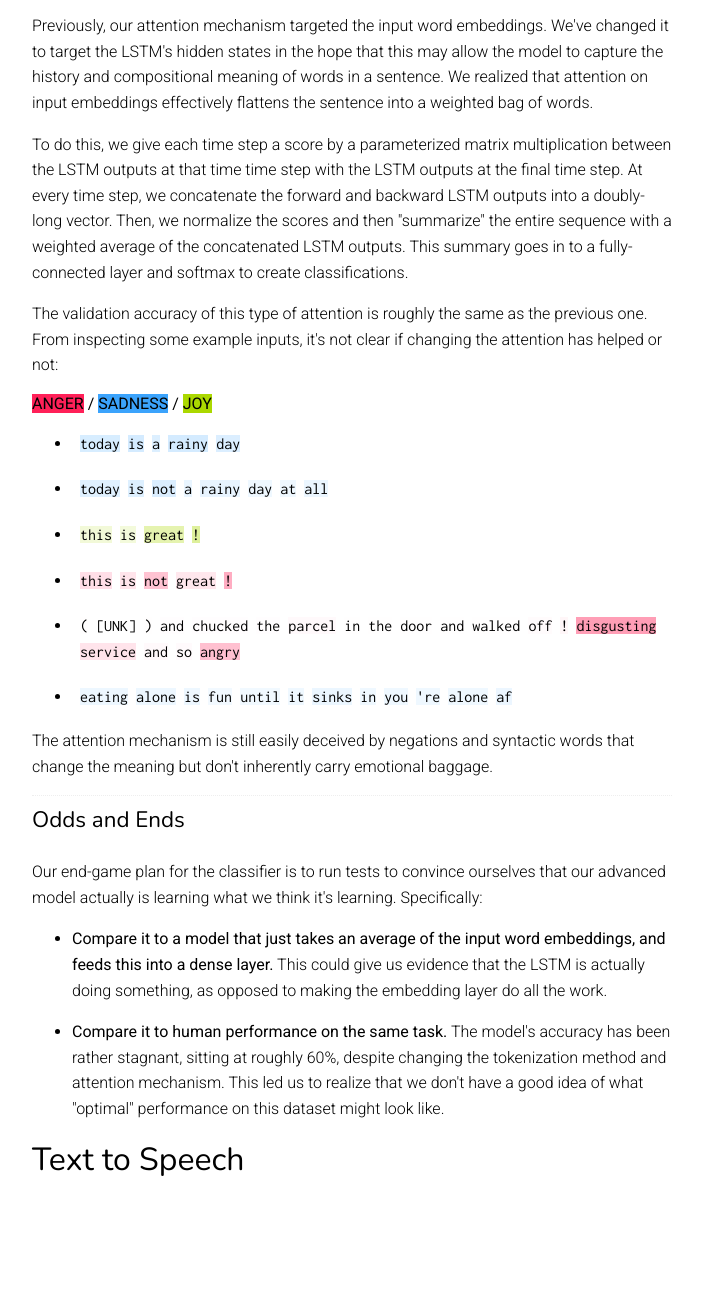
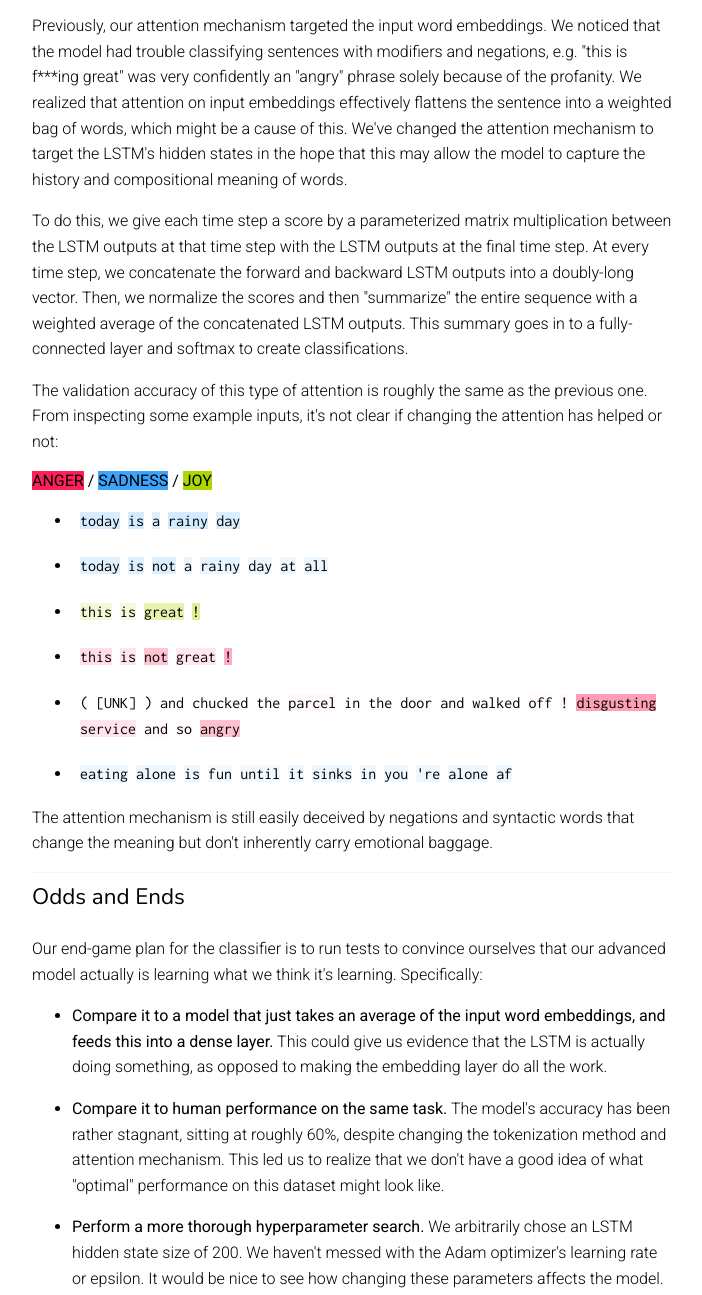
Before and after one commit to madebyollin/nlpcapstone, a plain HTML site: page posts/w9/index.html in a window 1280 px wide. Shown: the part 1065-2360 px from the top of the page, without its empty margins (288-990 px from the left). Before the commit the page ends 2258 px from the top, so only its background shows below. Drawn offline with nearby package versions, Linux system fonts and the light colour scheme.

Commit message:
w9 lstm tweaks

```diff
--- a/posts/w9/index.html
+++ b/posts/w9/index.html
@@ -93,13 +93,16 @@
         <h3>Attention</h3>
 
         <p>Previously, our attention mechanism targeted the input word embeddings.
-        We've changed it to target the LSTM's hidden states in the hope that this may
+        We noticed that the model had trouble classifying sentences with modifiers
+        and negations, e.g. "this is f***ing great" was very confidently an "angry" phrase
+        solely because of the profanity. We realized that attention on input embeddings effectively
+        flattens the sentence into a weighted bag of words, which might be a cause of this.
+        We've changed the attention mechanism to target the LSTM's hidden states in the hope that this may
         allow the model to capture the history and compositional
-        meaning of words in a sentence. We realized that attention on
-        input embeddings effectively flattens the sentence into a weighted bag of words.</p>
+        meaning of words.</p>
 
         <p>To do this, we give each time step a score by a parameterized matrix multiplication between the
-        LSTM outputs at that time time step with the LSTM outputs at the final time step.
+        LSTM outputs at that time step with the LSTM outputs at the final time step.
         At every time step, we concatenate the forward and backward LSTM outputs into a doubly-long vector.
         Then, we normalize the scores and then "summarize" the entire sequence with a weighted average
         of the concatenated LSTM outputs. This summary goes in to a fully-connected layer
@@ -136,6 +139,11 @@
             despite changing the tokenization method and attention mechanism.
             This led us to realize that we don't have a good idea of what
             "optimal" performance on this dataset might look like.</li>
+
+            <li><strong>Perform a more thorough hyperparameter search.</strong>
+            We arbitrarily chose an LSTM hidden state size of 200. We haven't messed with
+            the Adam optimizer's learning rate or epsilon. It would be nice to see how
+            changing these parameters affects the model.</li>
         </ul>
 
         <h2>Text to Speech</h2>
```
